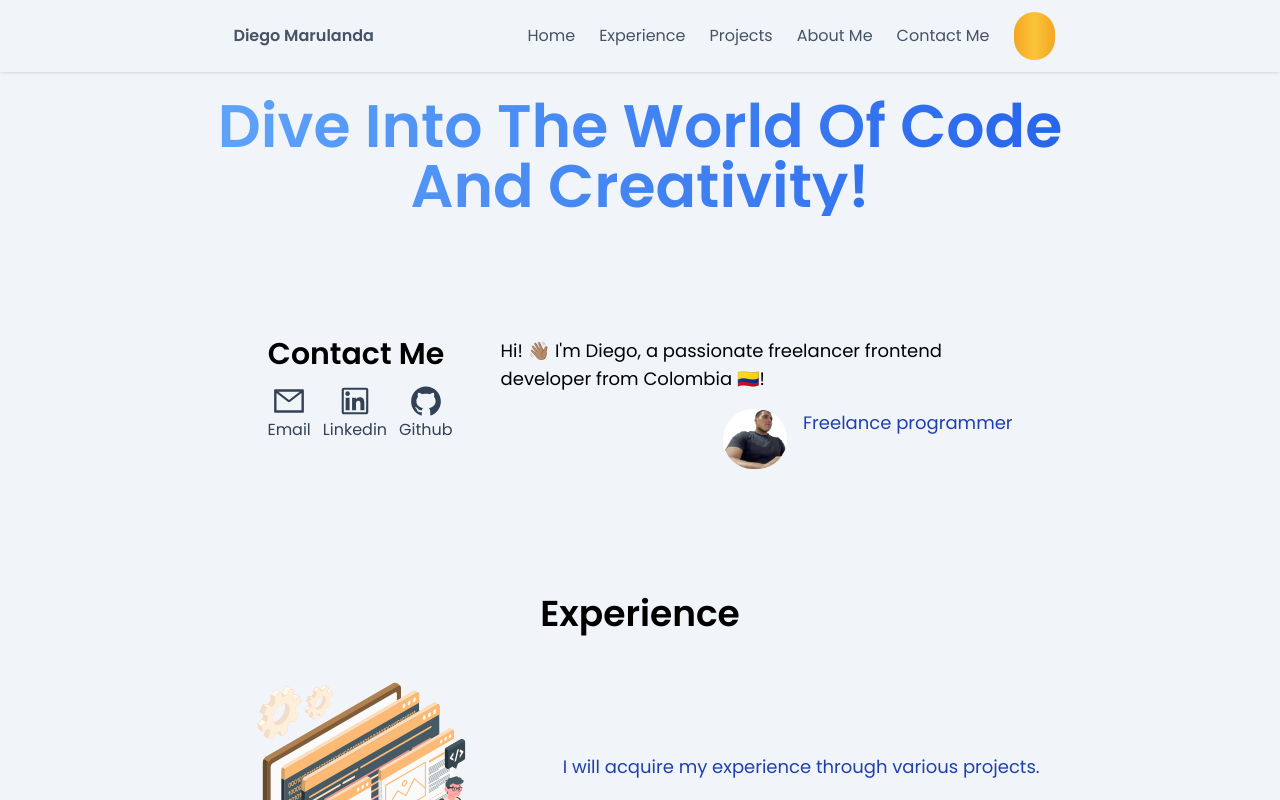
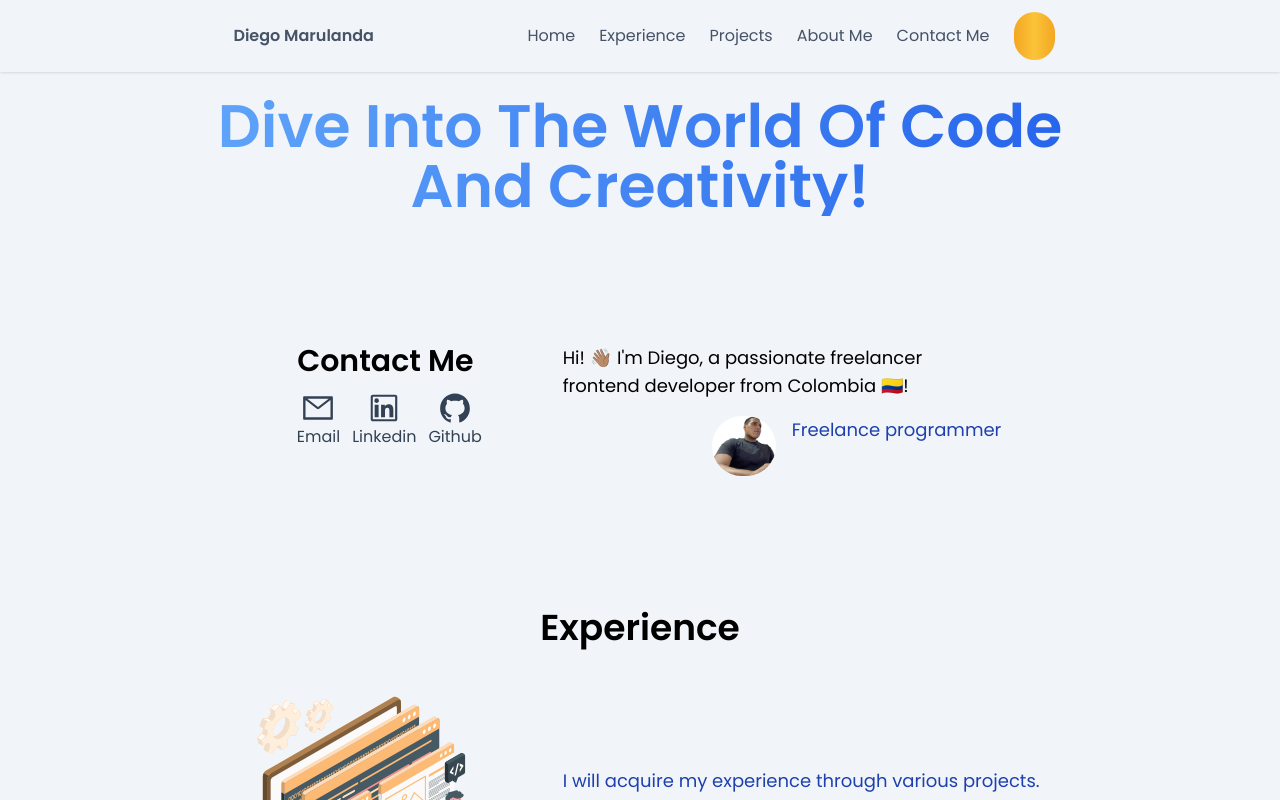
Before and after one commit to DiegoMarulandaB/Portfolio, a Next.js app: page / in a window 1280 px wide. Shown: the top 800 px of the page. Built offline with nearby package versions, Linux system fonts and the light colour scheme; some icons are missing.

Commit message:
refactor: :bug: add fixes sizes_home

```diff
--- a/src/components/Home/Home.tsx
+++ b/src/components/Home/Home.tsx
@@ -57,9 +57,9 @@ const HomePage = () => {
                           </a>
                         </div>
                       </div>
-                      <div className="max-w-lg mt-2">
-                        <div className="w-46 h-46 lg:mb-0 lg:w-2/2">
-                          <p className="text-lg">
+                      <div className="md:7/12 lg:w-7/12">
+                        <div className="mb-4 mt-4 text-lg lg:w-2/2">
+                          <p>
                             Hi! 👋🏽 I'm Diego, a passionate freelancer frontend developer from Colombia 🇨🇴!
                           </p>
                           <div className="flex mt-4 justify-end">
```
